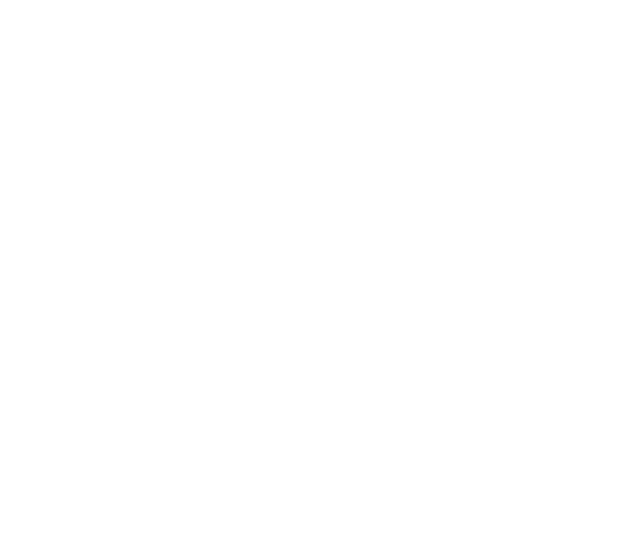
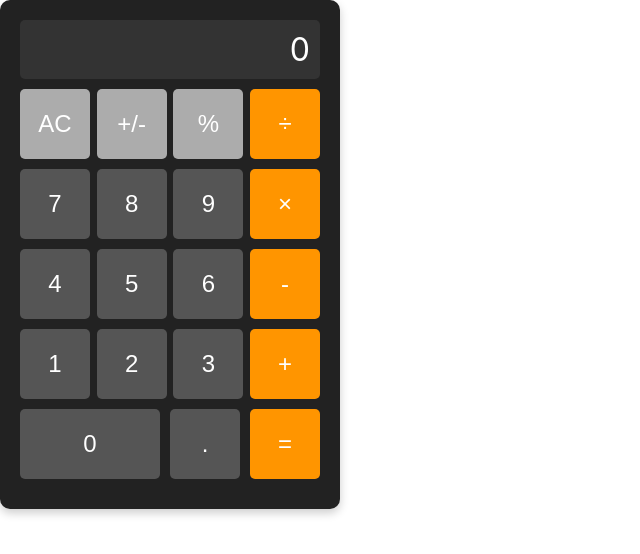
Before and after one commit to mpa-mxiang/math-magician, a React (Create React App) app: page / in a window 1280 px wide. Shown: the top 554 px of the page, without its empty margins (0-640 px from the left). Built offline with nearby package versions, Linux system fonts and the light colour scheme.

Commit message:
move functions back

```diff
--- a/src/components/Calculator.js
+++ b/src/components/Calculator.js
@@ -1,54 +1,120 @@
+import React, { useState } from 'react';
 import './Calculator.css';
 
 const Calculator = () => {
+  const [displayValue, setDisplayValue] = useState('0');
+  const [previousValue, setPreviousValue] = useState(null);
+  const [operator, setOperator] = useState(null);
+
+  const handleDigitClick = (digit) => {
+    if (displayValue === '0') {
+      setDisplayValue(digit);
+    } else {
+      setDisplayValue((prevDisplay) => prevDisplay + digit);
+    }
+  };
+
+  const performOperation = () => {
+    const inputValue = parseFloat(displayValue);
+    const previous = previousValue;
+    let res = 0;
+    if (operator === '+') {
+      res = previous + inputValue;
+    } else if (operator === '-') {
+      res = previous - inputValue;
+    } else if (operator === '×') {
+      res = previous * inputValue;
+    } else if (operator === '÷') {
+      res = previous / inputValue;
+    } else if (operator === '+/-') {
+      res = -1 * previous;
+    } else if (operator === '%') {
+      res = previous / 100;
+    }
+
+    return res;
+  };
+
+  const handleOperatorClick = (nextOperator) => {
+    const inputValue = parseFloat(displayValue);
+
+    if (previousValue == null) {
+      setPreviousValue(inputValue);
+    } else if (operator) {
+      const result = performOperation();
+      setDisplayValue(String(result));
+      setPreviousValue(result);
+    }
+
+    setOperator(nextOperator);
+    setDisplayValue('0');
+  };
+
+  const handleEqualClick = () => {
+    if (!operator) return;
+
+    const result = performOperation();
+    setDisplayValue(String(result));
+    setPreviousValue(null);
+    setOperator(null);
+  };
+
+  const handleClearClick = () => {
+    setDisplayValue('0');
+    setPreviousValue(null);
+    setOperator(null);
+  };
+
+  return (
     <div className="calculator">
-    <div className="display">{}</div>
+      <div className="display">{displayValue}</div>
       <div className="buttons">
         <div className="row">
-        <button className="clear-button" type="button">
+          <button onClick={handleClearClick} className="clear-button" type="button">
             AC
           </button>
-        <button className="clear-button" type="button">
+          <button onClick={() => handleOperatorClick('+/-')} className="clear-button" type="button">
             +/-
           </button>
-        <button className="clear-button" type="button">
+          <button onClick={() => handleOperatorClick('%')} className="clear-button" type="button">
             %
           </button>
-        <button className="operator-button" type="button">
+          <button onClick={() => handleOperatorClick('÷')} className="operator-button" type="button">
             ÷
           </button>
         </div>
         <div className="row">
-        <button type="button">7</button>
-        <button type="button">8</button>
-        <button type="button">9</button>
-        <button className="operator-button" type="button">
+          <button onClick={() => handleDigitClick('7')} type="button">7</button>
+          <button onClick={() => handleDigitClick('8')} type="button">8</button>
+          <button onClick={() => handleDigitClick('9')} type="button">9</button>
+          <button onClick={() => handleOperatorClick('×')} className="operator-button" type="button">
             ×
           </button>
         </div>
         <div className="row">
-        <button type="button">4</button>
-        <button type="button">5</button>
-        <button type="button">6</button>
-        <button className="operator-button" type="button">
+          <button onClick={() => handleDigitClick('4')} type="button">4</button>
+          <button onClick={() => handleDigitClick('5')} type="button">5</button>
+          <button onClick={() => handleDigitClick('6')} type="button">6</button>
+          <button onClick={() => handleOperatorClick('-')} className="operator-button" type="button">
             -
           </button>
         </div>
         <div className="row">
-        <button type="button">1</button>
-        <button type="button">2</button>
-        <button type="button">3</button>
-        <button className="operator-button" type="button">
+          <button onClick={() => handleDigitClick('1')} type="button">1</button>
+          <button onClick={() => handleDigitClick('2')} type="button">2</button>
+          <button onClick={() => handleDigitClick('3')} type="button">3</button>
+          <button onClick={() => handleOperatorClick('+')} className="operator-button" type="button">
             +
           </button>
         </div>
         <div className="row">
-        <button className="zero-button" type="button">0</button>
-        <button type="button">.</button>
-        <button className="equal-button" type="button">=</button>
+          <button onClick={() => handleDigitClick('0')} className="zero-button" type="button">0</button>
+          <button onClick={() => handleDigitClick('.')} className="decimal-button" type="button">.</button>
+          <button onClick={handleEqualClick} className="equal-button" type="button">=</button>
         </div>
       </div>
-  </div>;
+    </div>
+  );
 };
 
 export default Calculator;
```
Lines whose indentation alone changed are shown as unchanged.
